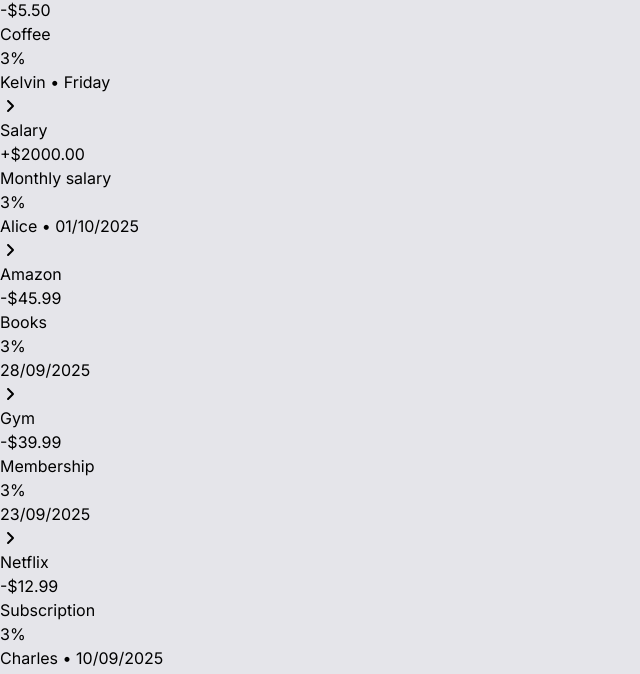
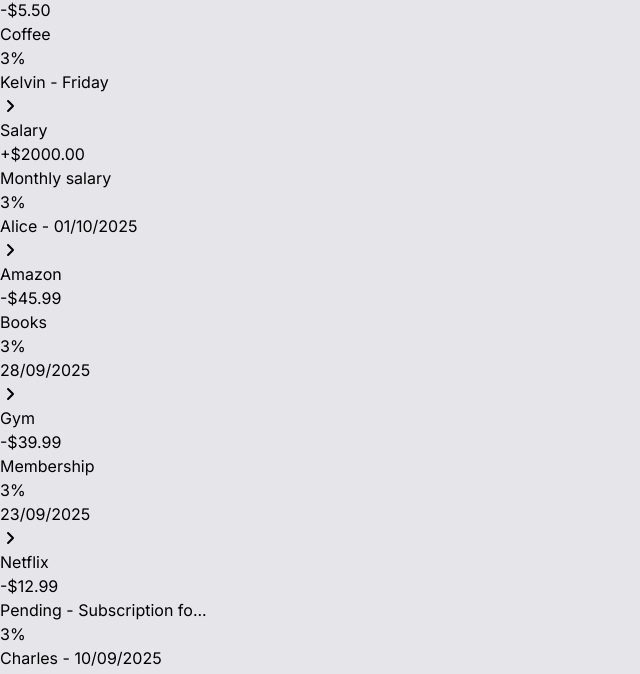
Before and after one commit to Inaboya/test_wallet, a React (Vite) app: page / in a window 1280 px wide. Shown: the part 266-940 px from the top of the page, without its empty margins (0-640 px from the left). Built offline with nearby package versions, Linux system fonts and the light colour scheme; a web font is replaced by a local one.

Commit message:
make ui adjustments

```diff
--- a/src/data/data.json
+++ b/src/data/data.json
@@ -44,13 +44,14 @@
   {
     "id": "t9",
     "name": "Netflix",
-    "description": "Subscription",
+    "description": "Subscription for nexflix for the year",
     "date": "2025-09-10T20:00:00.000Z",
     "amount": 12.99,
     "type": "charge",
     "authorized": true,
     "authorizedUser": "Charles",
-    "icon": "film"
+    "icon": "film",
+    "pending": true
   },
   {
     "id": "t10",
--- a/src/pages/TransactionDetail.tsx
+++ b/src/pages/TransactionDetail.tsx
@@ -42,7 +42,7 @@
             <p className="text-lg text-[#000000ED] font-semibold">
               Status: {transaction?.pending ? "Pending" : "Approved"}
             </p>
-            <p className="text-md text-[#8E8E93]">RBC Bank Debit Card</p>
+            <p className="text-md text-[#8E8E93]">{transaction?.description}</p>
           </div>
 
           <div className="w-full flex justify-between items-center mt-4">
--- a/src/pages/TransactionList.tsx
+++ b/src/pages/TransactionList.tsx
@@ -69,7 +69,6 @@
             </div>
           </div>
         </div>
-
       </div>
 
       {/* transaction list */}
@@ -98,16 +97,20 @@
                   </p>
                 </div>
                 <div className="flex w-full justify-between">
-  <p className="text-sm text-[#8E8E93]">
-                  {tx.pending ? "Pending • " : ""}
-                  {tx.description || ""}
+                  <p className="text-sm text-[#8E8E93] whitespace-nowrap overflow-hidden text-ellipsis">
+                    {tx.pending ? "Pending - " : ""}
+                    {(tx.description?.length ?? 0) > 15
+                      ? `${tx?.description?.slice(0, 15)}...`
+                      : tx.description || ""}
                   </p>
 
-                <p className="bg-[#E5E5EA] p-1 rounded-md text-[#8E8E93] text-xxs">3%</p>
+                  <p className="bg-[#E5E5EA] p-1 rounded-md text-[#8E8E93] text-xxs">
+                    3%
+                  </p>
                 </div>
 
                 <p className="text-sm text-[#8E8E93]">
-                  {tx.authorized ? tx.authorizedUser + " • " : ""}
+                  {tx.authorized ? tx.authorizedUser + " - " : ""}
                   {formattedDate(new Date(tx.date))}
                 </p>
               </div>
```
Lines whose indentation alone changed are shown as unchanged.
